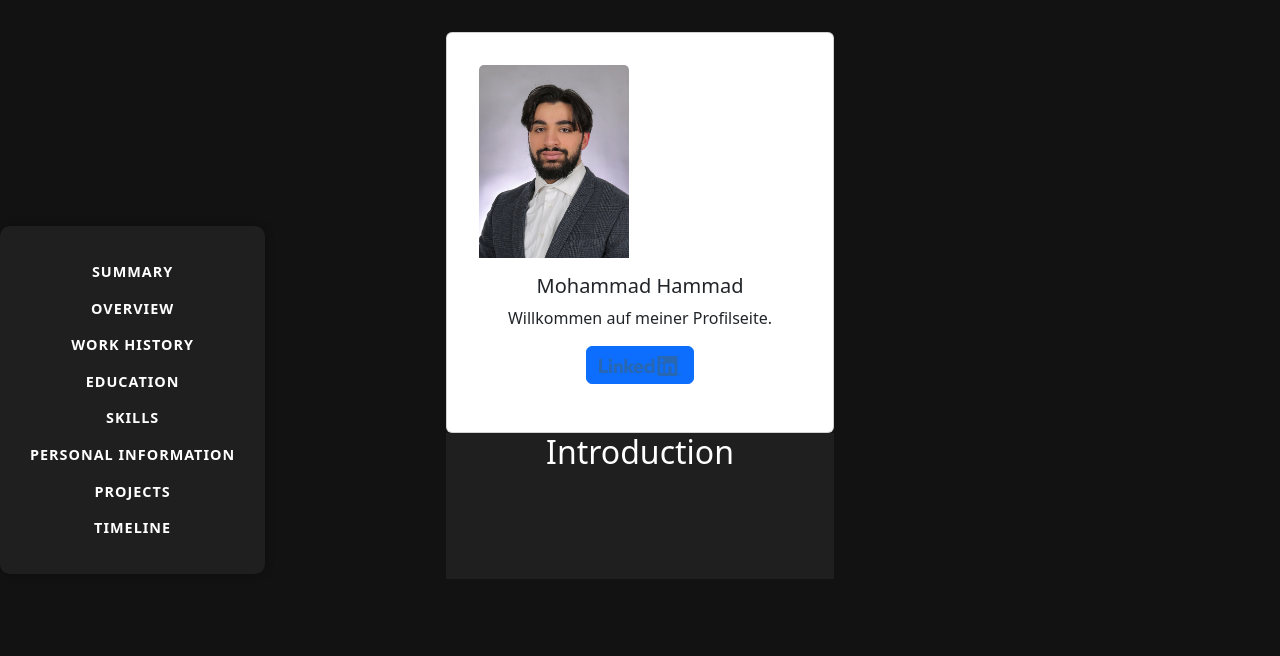
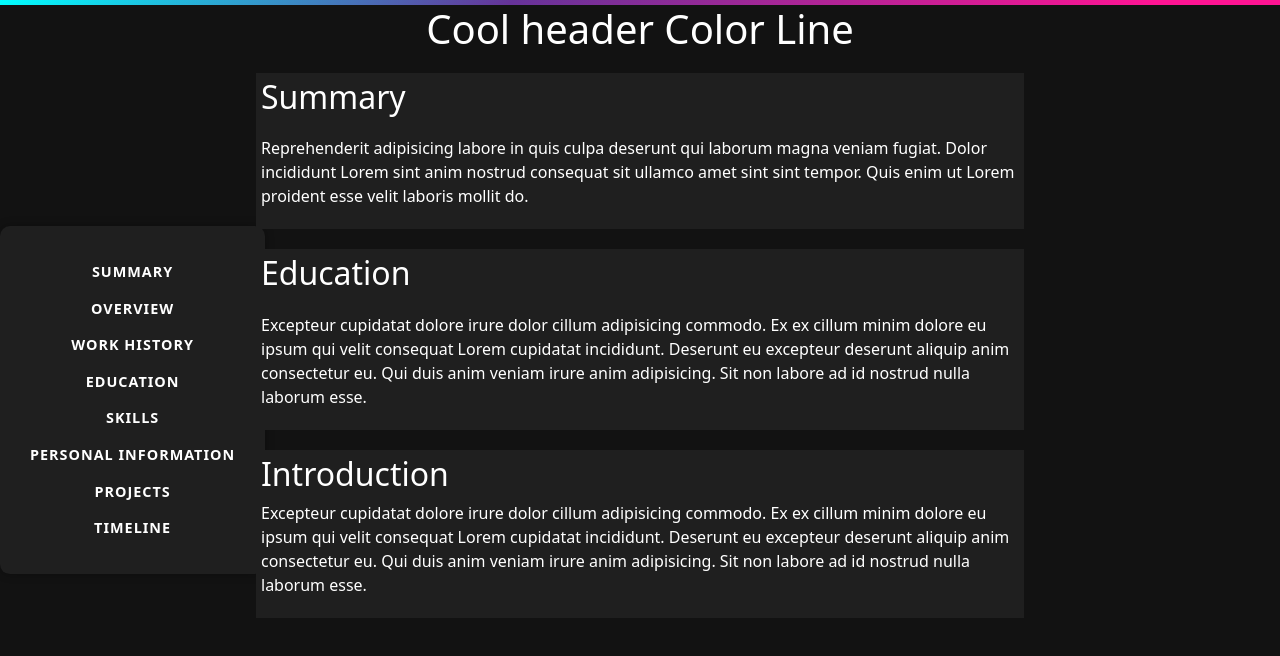
Before and after one commit to Moe-Hammad/Portfolio, a React (Vite) app in the folder my-portfolio/: page / in a window 1280 px wide. Shown: the top 656 px of the page. Built offline with nearby package versions, Linux system fonts and the light colour scheme.

Commit message:
CSS sortiert und angefangen anzupassen

```diff
--- a/my-portfolio/src/App.css
+++ b/my-portfolio/src/App.css
@@ -1,10 +1,6 @@
-#root {
-  /* max-width: 1280px; */
+/* #root {
+  max-width: 1280px;
   margin: 0 auto;
   padding: 2rem;
   text-align: center;
-}
-
-.card {
-  padding: 2em;
-}
+} */
--- a/my-portfolio/src/App.tsx
+++ b/my-portfolio/src/App.tsx
@@ -1,42 +1,26 @@
-import './App.css'
-import NavbarComponent from './Components/Navbar'
-import 'bootstrap/dist/css/bootstrap.min.css';
-
+import './App.css';
+import Education from './Components/Education';
+import Header from './Components/Header';
+import Introduction from './Components/Introduction';
+import NavbarComponent from './Components/Navbar';
+import Summary from './Components/Summary';
 
 function App() {
   return (
     <>
       <NavbarComponent />
-
+      <Header></Header>
+      <section className='summary'>
+        <Summary></Summary>
+      </section>
+      <section className='summary'>
+        <Education></Education>
+      </section>
       <section>
-        <div className="card">
-          <div style={{ width: '150px' }}>
-            <img
-              src="src/assets/mo_pic.jpg"
-              className="card-img-top img-fluid"
-              alt="Mohammad Hammad"
-            />
-          </div>
-
-          <div className="card-body">
-            <h5 className="card-title">Mohammad Hammad</h5>
-            <p className="card-text">
-              Willkommen auf meiner Profilseite.
-            </p>
-            <a href="https://www.linkedin.com/in/mohammad-hammad-5b900b352/" className="btn btn-primary">
-              <img className='profilepic' src="src/assets/LI-Logo.png" alt="LinkedIn Logo" style={{ width: 'auto', height: '20px', }} />
-            </a>
-          </div>
-        </div>
+        <Introduction />
       </section >
-
-      <section className="cardcontent">
-        <div>
-          <h2>Introduction</h2>
-        </div>
-      </section>
     </>
   );
 }
 
-export default App
+export default App;
--- /dev/null
+++ b/my-portfolio/src/Components/Education.tsx
@@ -0,0 +1,16 @@
+import '/src/stylingComponents/education.css';
+
+export default function Education() {
+    return (
+        <>
+            <h2>Education</h2>
+            <p>
+                Excepteur cupidatat dolore irure dolor cillum adipisicing commodo.
+                Ex ex cillum minim dolore eu ipsum qui velit consequat Lorem cupidatat incididunt.
+                Deserunt eu excepteur deserunt aliquip anim consectetur eu.
+                Qui duis anim veniam irure anim adipisicing. Sit non labore ad id nostrud nulla laborum esse.
+            </p>
+
+        </>
+    )
+}
--- /dev/null
+++ b/my-portfolio/src/Components/Header.tsx
@@ -0,0 +1,10 @@
+import '/src/stylingComponents/header.css';
+
+export default function Header() {
+    return (
+        <><div className='top'></div>
+            <div className='text'>
+                <h1>Cool header Color Line</h1>
+            </div></>
+    )
+}
--- /dev/null
+++ b/my-portfolio/src/Components/Introduction.tsx
@@ -0,0 +1,13 @@
+export default function Introduction() {
+    return (
+        <div>
+            <h2>Introduction</h2>
+            <p>
+                Excepteur cupidatat dolore irure dolor cillum adipisicing commodo.
+                Ex ex cillum minim dolore eu ipsum qui velit consequat Lorem cupidatat incididunt.
+                Deserunt eu excepteur deserunt aliquip anim consectetur eu.
+                Qui duis anim veniam irure anim adipisicing. Sit non labore ad id nostrud nulla laborum esse.
+            </p>
+        </div>
+    );
+}
--- /dev/null
+++ b/my-portfolio/src/Components/Summary.tsx
@@ -0,0 +1,13 @@
+
+export default function Summary() {
+    return (
+        <div>
+            <h2>Summary</h2>
+            <p>
+                Reprehenderit adipisicing labore in quis culpa deserunt qui laborum magna veniam fugiat.
+                Dolor incididunt Lorem sint anim nostrud consequat sit ullamco amet sint sint tempor.
+                Quis enim ut Lorem proident esse velit laboris mollit do.
+            </p>
+        </div>
+    )
+}
--- a/my-portfolio/src/index.css
+++ b/my-portfolio/src/index.css
@@ -1,13 +1,39 @@
 body {
-  margin: 50px;
-  display: flex;
-  flex-direction: column;
-  min-height: 100vh;
+  /* Anreihung */
+  display: block;
+  /* Anfangsrichtung? */
+  flex-direction: column-reverse;
+  /* Scroll beim betreten der Seite */
+  min-height: 150vh;
+  /* Background */
   background-color: #121212 !important;
+  /* Schrift */
   color: #ffffff !important;
 }
 
-.cardcontent {
+#root section {
+  position: relative; /* Changed from absolute to relative */
+  /* top right  under left */
+  margin: 20px 20% 20px 20%; /* Added to center horizontally and add spacing */
+  padding: 5px; /* innerhalb des Elements*/
   background-color: #1f1f1f;
-  padding: 0px 100px 100px 100px;
 }
+
+h1 {
+  text-align: center;
+}
+
+h2 {
+  margin-bottom: 20px; /* Einheitlicher Abstand */
+}
+
+.summary h2 {
+  margin-bottom: 20px;
+}
+
+p {
+  all: unset;
+  /* untereinander stehen */
+  display: block;
+  text-align: left;
+}
--- /dev/null
+++ b/my-portfolio/src/stylingComponents/header.css
@@ -0,0 +1,5 @@
+.top {
+  position: sticky;
+  height: 5px;
+  background: linear-gradient(141deg, cyan 0%, rebeccapurple 40%, deeppink 90%);
+}
--- a/my-portfolio/src/stylingComponents/home.css
+++ b/my-portfolio/src/stylingComponents/home.css
@@ -1,31 +1,4 @@
-.profilepic {
-  width: auto;
-  height: auto;
+.cardcontent {
+  background-color: #1f1f1f;
+  padding: 0px 100px 100px 100px;
 }
-
-.background {
-  width: auto;
-  height: auto;
-}
-
-.card-home {
-  background-color: blue;
-  border-color: brown;
-}
-
-.twitter-card .banner-img {
-  height: 100px;
-  object-fit: cover;
-}
-
-.twitter-card .profile-img {
-  width: 80px;
-  height: 80px;
-  border-radius: 50%;
-  border: 3px solid white;
-  position: absolute;
-  top: -60px; /* passt sich der Bannerhöhe an */
-  left: 50%;
-  transform: translateX(-50%);
-  background: white;
-}
```
Also changed, not shown: my-portfolio/src/scripts/light-dark.js (deleted, +0 -11 lines), my-portfolio/src/stylingComponents/education.css (added).
